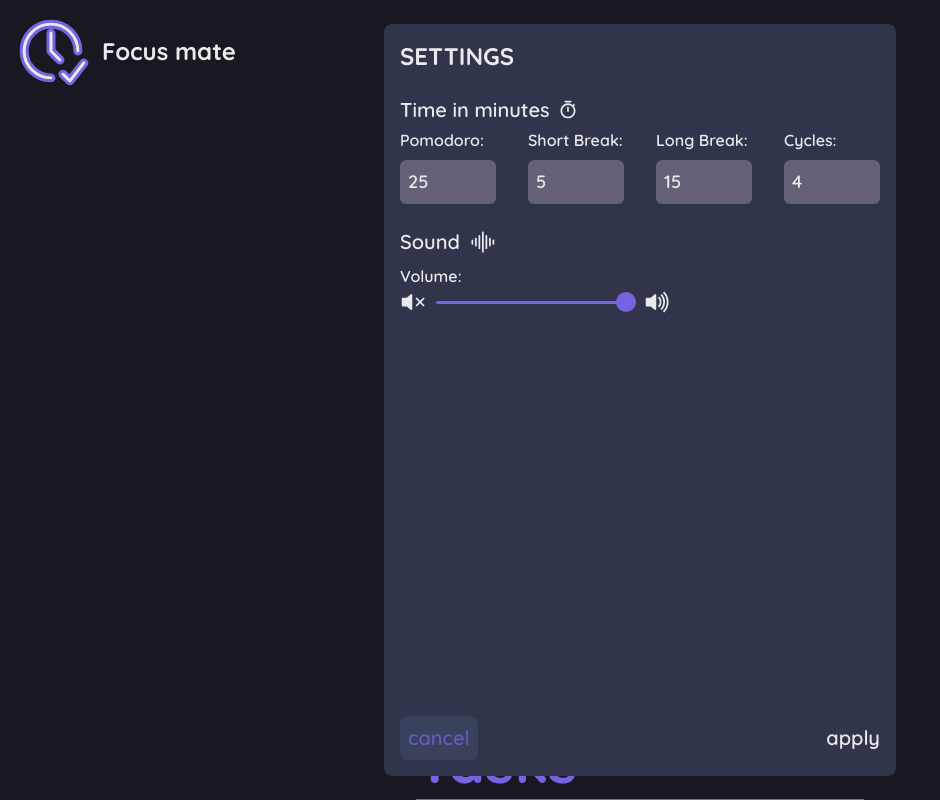
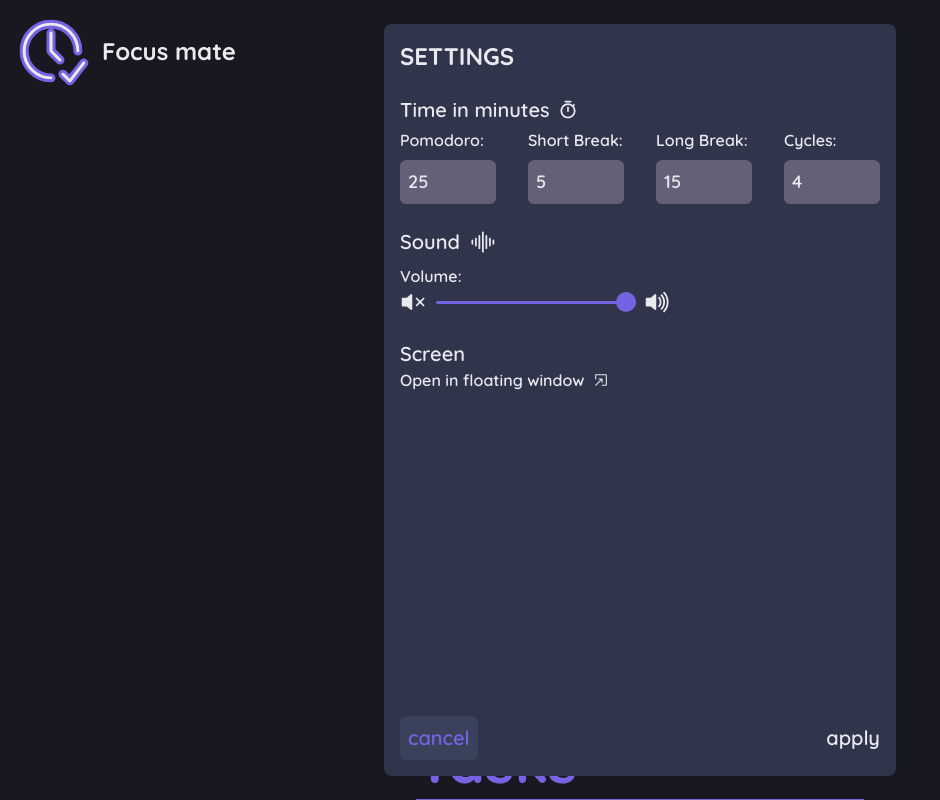
Before and after one commit to Mathh19/focus-mate, a React (Vite) app: page / in a window 1280 px wide. Both pictures are taken after a click on the button "Settings". Shown: the top 800 px of the page, without its empty margins (0-940 px from the left). Built offline with nearby package versions, Linux system fonts and the light colour scheme.

Commit message:
Added functionality to be able to leave the pomodoro in a floating window

```diff
--- a/package.json
+++ b/package.json
@@ -15,6 +15,7 @@
     "@radix-ui/react-slider": "^1.1.1",
     "react": "^18.2.0",
     "react-circular-progressbar": "^2.1.0",
+    "react-device-detect": "^2.2.3",
     "react-dom": "^18.2.0",
     "react-helmet-async": "^1.3.0",
     "react-icons": "^4.8.0",
--- a/src/components/SettingsTimer/index.tsx
+++ b/src/components/SettingsTimer/index.tsx
@@ -1,4 +1,5 @@
 import { useState, useContext } from 'react';
+import { isMobile } from 'react-device-detect';
 import { PomodoroContext } from '../../contexts/PomodoroContext/PomodoroContext';
 import { ModalInput } from '../ModalInput';
 import { ModalTitle } from '../ModalTitle';
@@ -6,6 +7,7 @@ import { VolumeSlider } from '../VolumeSlider';
 import { IoSettingsSharp } from 'react-icons/io5';
 import { RiTimerLine } from 'react-icons/ri';
 import { BsSoundwave } from 'react-icons/bs';
+import { RxOpenInNewWindow } from 'react-icons/rx';
 
 export const SettingsTimer = () => {
   const { timer, setTimer, configPomodoro, setConfig } =
@@ -53,6 +55,21 @@ export const SettingsTimer = () => {
     setOpen(false);
   };
 
+  const openPomodoroWindow = (e: React.MouseEvent<HTMLButtonElement>) => {
+    e.preventDefault();
+    const localUrl = window.location.href;
+    const width = 400;
+    const height = 700;
+    const left = window.screenLeft - window.innerWidth - width - 10;
+    const top = window.screenTop + window.innerHeight - height - 10;
+    window.open(
+      localUrl,
+      'Pomodoro',
+      `width=${width}, height=${height},left=${left} top=${top}`,
+    );
+    setOpen(false);
+  };
+
   return (
     <div>
       <button
@@ -61,7 +78,7 @@ export const SettingsTimer = () => {
         aria-label="Settings"
         title="Settings"
       >
-        <IoSettingsSharp className="fill-purplishGray text-4xl transition duration-300 ease-in-out hover:-rotate-90" />
+        <IoSettingsSharp className="fill-purplishGray text-4xl transition duration-300 ease-in-out hover:-rotate-90 max-[320px]:text-2xl" />
       </button>
       {open && (
         <div className="fixed inset-0 z-40 flex justify-center px-4">
@@ -116,11 +133,23 @@ export const SettingsTimer = () => {
                 <VolumeSlider volume={volume} setVolume={setVolume} />
               </div>
             </div>
+            {!isMobile && (
+              <div>
+                <ModalTitle>Screen</ModalTitle>
+                <button
+                  onClick={(e) => openPomodoroWindow(e)}
+                  className="flex items-center gap-2 font-semibold"
+                >
+                  Open in floating window
+                  <RxOpenInNewWindow />
+                </button>
+              </div>
+            )}
             <div className="absolute bottom-0 left-0 flex w-full justify-between p-4 text-xl font-semibold">
               <button
                 type="button"
                 onClick={handleCloseModal}
-                className="rounded-lg bg-tealBlue p-2 text-bluishPurple/70 transition ease-in-out"
+                className="rounded-md bg-tealBlue p-2 text-bluishPurple"
               >
                 cancel
               </button>
```
